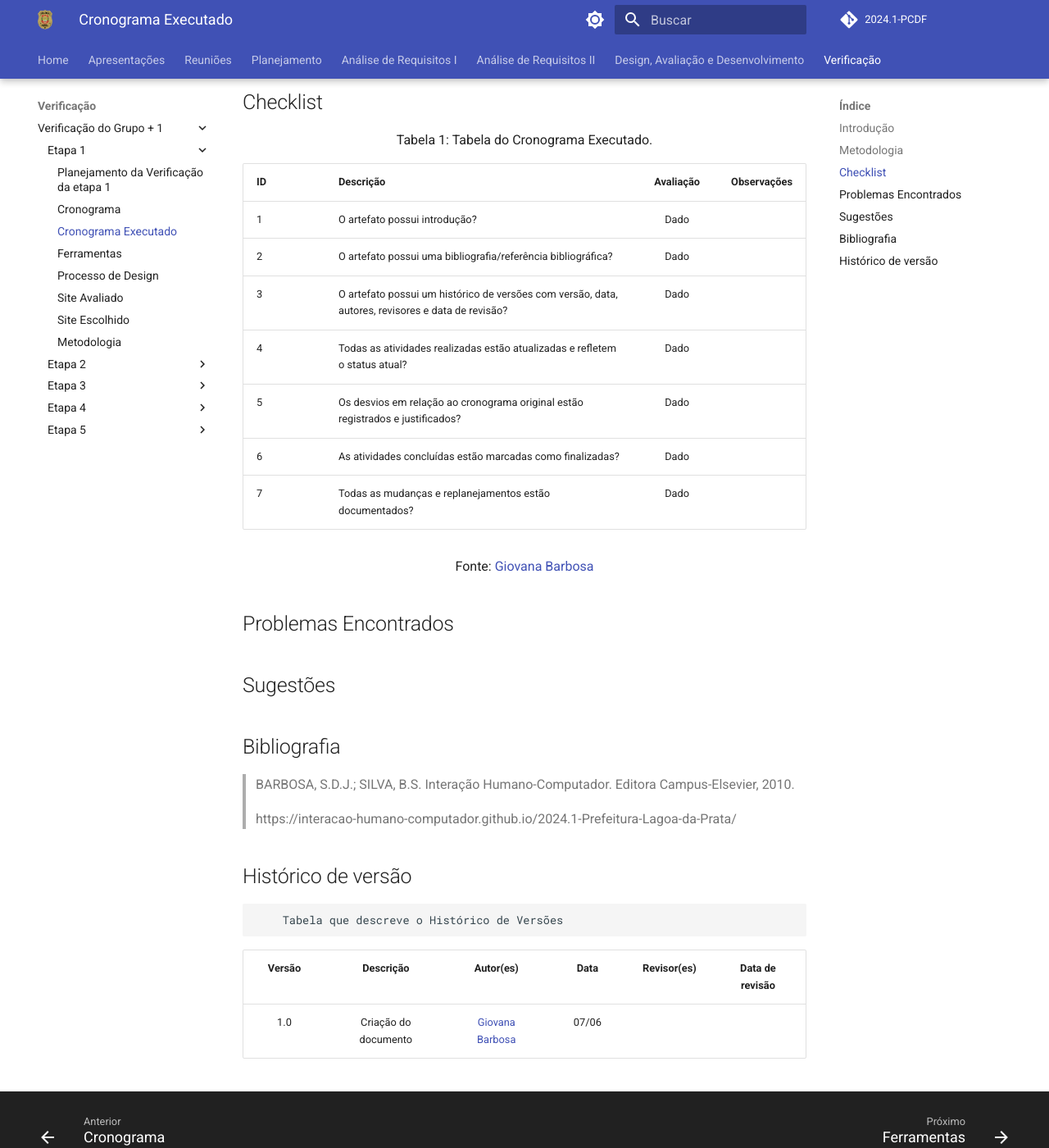
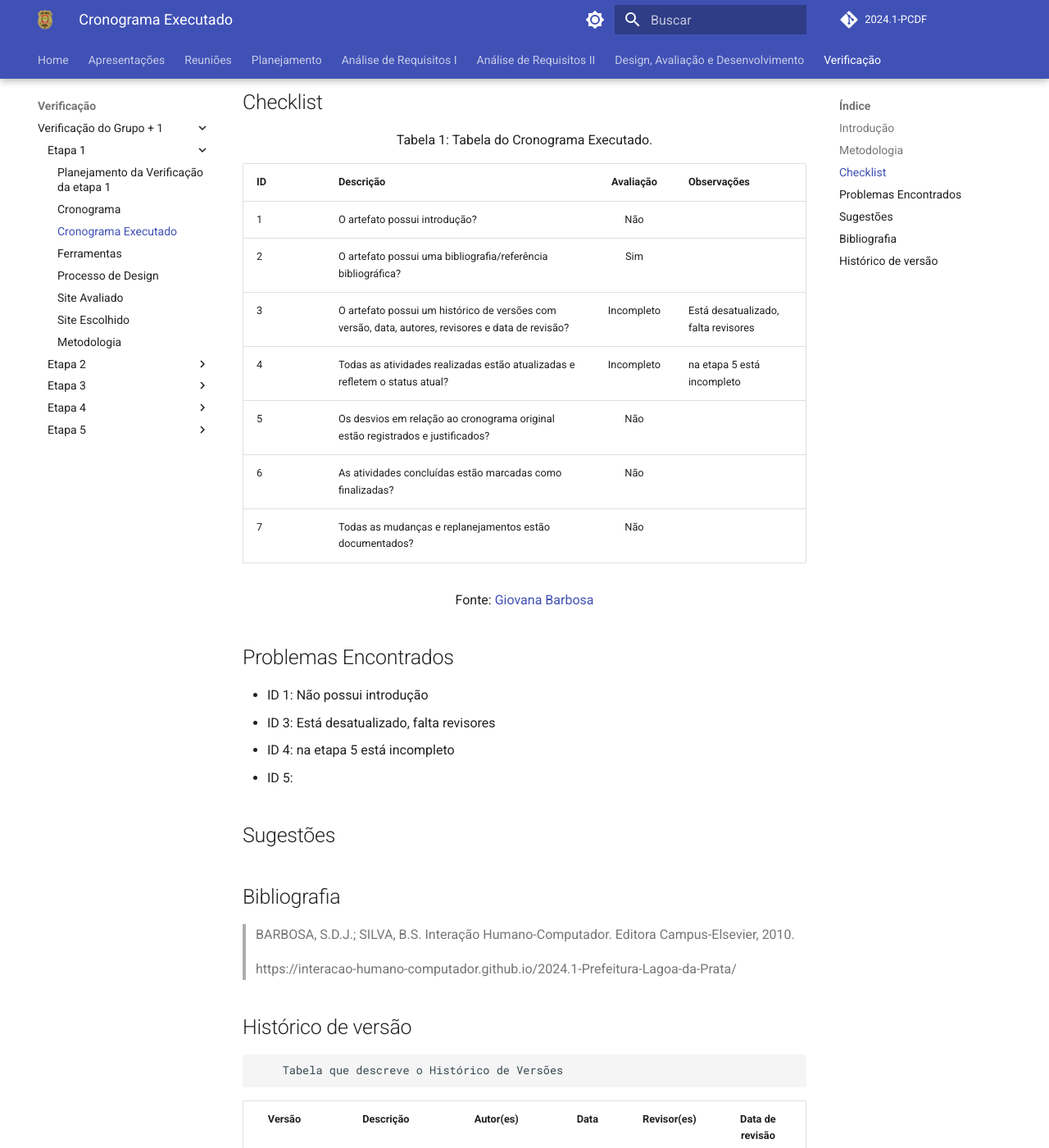
Before and after one commit to Interacao-Humano-Computador/2024.1-PCDF, an MkDocs documentation site: the page built from docs/verificacao/verificaçao_grupo+1/Etapa1/cronograma_executado.md, in a window 1280 px wide and 1400 px high, scrolled down 482 px. Shown: the whole window at 82% size. Built offline with MkDocs 1.6.1 and Material for MkDocs 9.7.7, drawn with Linux system fonts in a browser that asks for light colours; comment, search, counter and statistics services are not loaded.

Commit message:
Relato Cronograma, e cronograma executado

```diff
--- a/docs/verificacao/verificaçao_grupo+1/Etapa1/cronograma_executado.md
+++ b/docs/verificacao/verificaçao_grupo+1/Etapa1/cronograma_executado.md
@@ -10,18 +10,21 @@ Para verificar o artefato, responderemos o checklist feito no planejamento da ve
 
 | __ID__ | __Descrição__ | __Avaliação__ | __Observações__ |
 |:----------|:----------|:----------:| --------------------|
-| 1 | O artefato possui introdução? | Dado | |
-| 2 | O artefato possui uma bibliografia/referência bibliográfica?  | Dado | |
-| 3 | O artefato possui um histórico de versões com versão, data, autores, revisores e data de revisão? | Dado | |
-| 4 | Todas as atividades realizadas estão atualizadas e refletem o status atual? | Dado | |
-| 5 | Os desvios em relação ao cronograma original estão registrados e justificados? | Dado | |
-| 6 | As atividades concluídas estão marcadas como finalizadas? | Dado | |
-| 7 | Todas as mudanças e replanejamentos estão documentados? | Dado | |
+| 1 | O artefato possui introdução? | Não| |
+| 2 | O artefato possui uma bibliografia/referência bibliográfica?  | Sim | |
+| 3 | O artefato possui um histórico de versões com versão, data, autores, revisores e data de revisão? |Incompleto |Está desatualizado, falta revisores |
+| 4 | Todas as atividades realizadas estão atualizadas e refletem o status atual? | Incompleto|na etapa 5 está incompleto |
+| 5 | Os desvios em relação ao cronograma original estão registrados e justificados? | Não | |
+| 6 | As atividades concluídas estão marcadas como finalizadas? | Não  | |
+| 7 | Todas as mudanças e replanejamentos estão documentados? | Não  | |
 
  <center>  <p>Fonte: <a href="https://github.com/gio221">Giovana Barbosa</a></p></center>
 
 ## Problemas Encontrados
-
+* ID 1: Não possui introdução
+* ID 3: Está desatualizado, falta revisores
+* ID 4: na etapa 5 está incompleto
+* ID 5:
 ## Sugestões
 
 ## Bibliografia
```
Also changed, not shown: docs/verificacao/verificaçao_grupo+1/Etapa1/Cronograma.md (+20 -9 lines).
